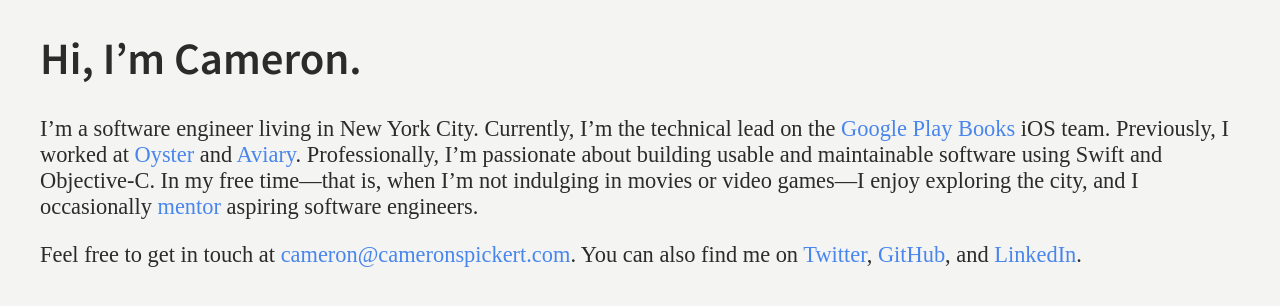
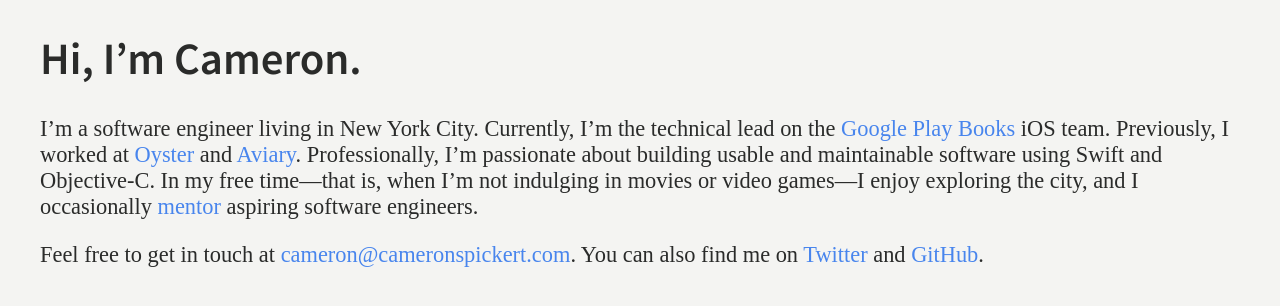
Before and after one commit to cspickert/cspickert.github.io, a Jekyll site: the page built from index.md, in a window 1280 px wide. Shown: the top 306 px of the page. Built offline with Jekyll 4.4.1, drawn with Linux system fonts in a browser that asks for light colours; some web fonts are replaced; our own code applies the rules of GitHub Pages for plain Markdown files.

Commit message:
Update index.md

```diff
--- a/index.md
+++ b/index.md
@@ -5,7 +5,7 @@
 
 I'm a software engineer living in New York City. Currently, I'm the technical lead on the [Google Play Books][p] iOS team. Previously, I worked at [Oyster][o] and [Aviary][a]. Professionally, I'm passionate about building usable and maintainable software using Swift and Objective-C. In my free time—that is, when I'm not indulging in movies or video games—I enjoy exploring the city, and I occasionally [mentor][c] aspiring software engineers.
 
-Feel free to get in touch at [{{ site.email }}](mailto:{{ site.email }}). You can also find me on [Twitter][t], [GitHub][g], and [LinkedIn][l].
+Feel free to get in touch at [{{ site.email }}](mailto:{{ site.email }}). You can also find me on [Twitter][t] and [GitHub][g].
 
 [p]: https://en.wikipedia.org/wiki/Google_Play_Books
 [o]: https://en.wikipedia.org/wiki/Oyster_(company)
@@ -13,4 +13,3 @@
 [c]: https://www.c4q.nyc/
 [t]: https://twitter.com/cameronspickert
 [g]: https://github.com/cspickert
-[l]: https://www.linkedin.com/in/cameronspickert
```
